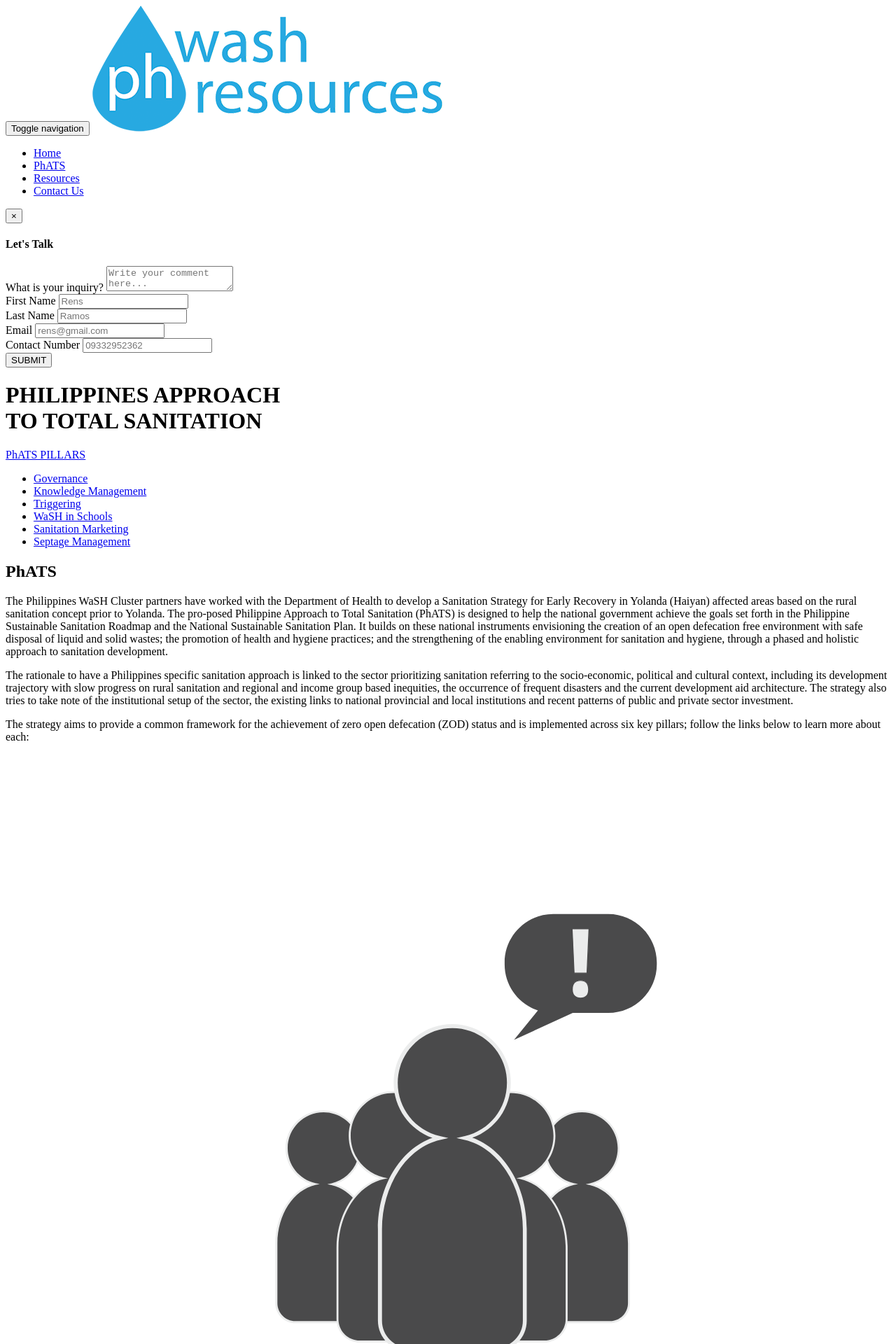
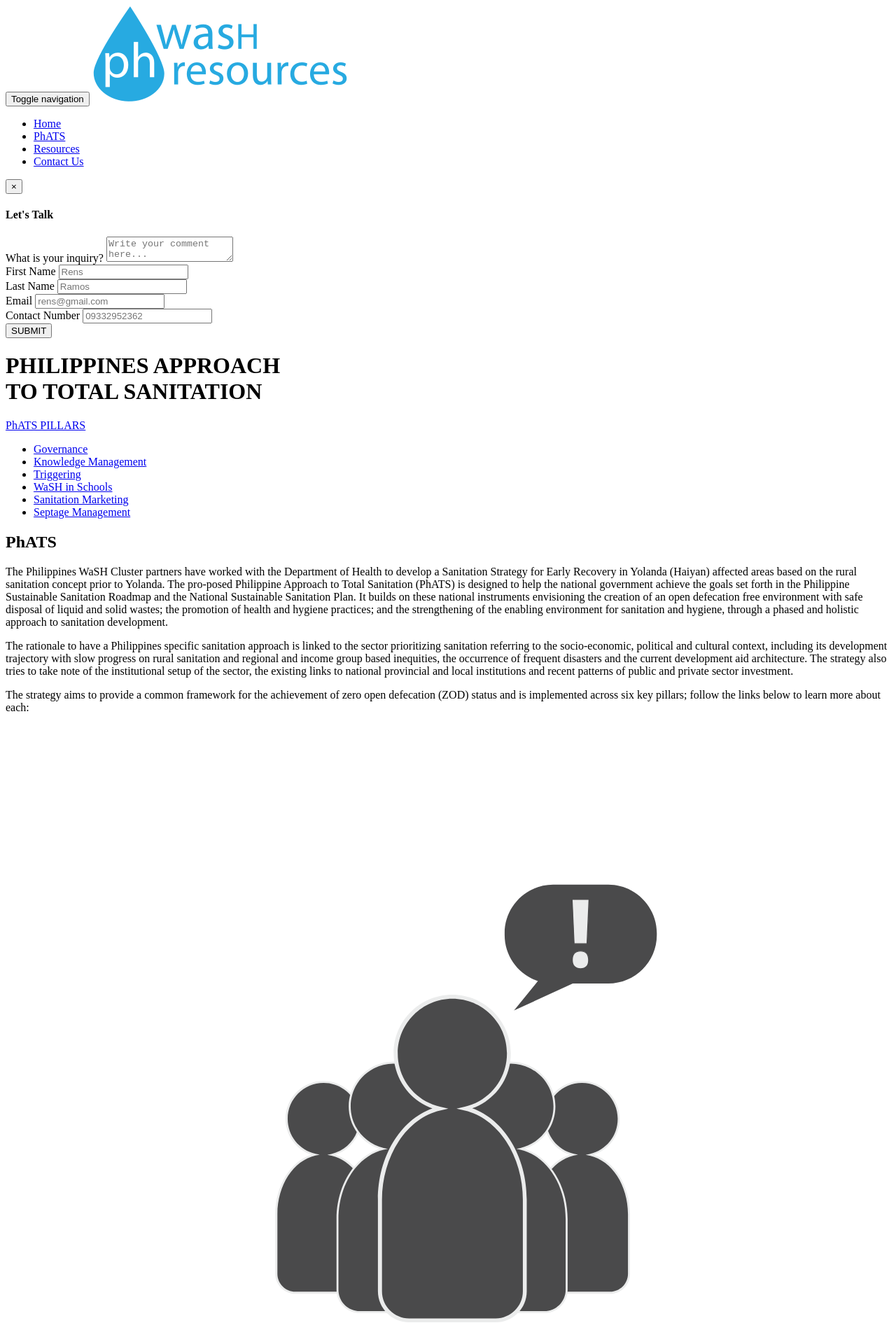
Before and after one commit to phwashresources/phwashresources.github.io, a Jekyll site: the page built from phats/index.html, in a window 1280 px wide. Shown: the top 1920 px of the page at 70% size. Built offline with Jekyll 4.4.1, drawn with Linux system fonts in a browser that asks for light colours; a style sheet for code colours, icons or effects is not loaded.

Commit message:
update brand logo

```diff
--- a/_sass/home.sass
+++ b/_sass/home.sass
@@ -5,6 +5,14 @@
   &.navbar-shrink
     background-color: #FFFFFF !important
     .container
+      .navbar-header
+        .navbar-brand
+          img
+            filter: none !important
+            -webkit-filter: none !important
+            -moz-filter: none !important
+            -o-filter: none !important
+            -ms-filter: none !important
       .navbar-nav
         li
           a
@@ -13,10 +21,19 @@
               border-bottom: 1px solid #4A4A4A !important
             &.active
               border-bottom: 1px solid #4A4A4A !important
+
   &.navbar-default
     background-color: transparent
     border-color: transparent
     .container
+      .navbar-header
+        .navbar-brand
+          img
+            filter: brightness(0) invert(1)
+            -webkit-filter: brightness(0) invert(1)
+            -moz-filter: brightness(0) invert(1)
+            -o-filter: brightness(0) invert(1)
+            -ms-filter: brightness(0) invert(1)
       .navbar-nav
         li
           a
@@ -26,6 +43,7 @@
               border-bottom: 1px solid #FFFFFF
             &.active
               border-bottom: 1px solid #FFFFFF
+
 
 header
   &.hero
```
Also changed, not shown: images/brand-logo.png.
